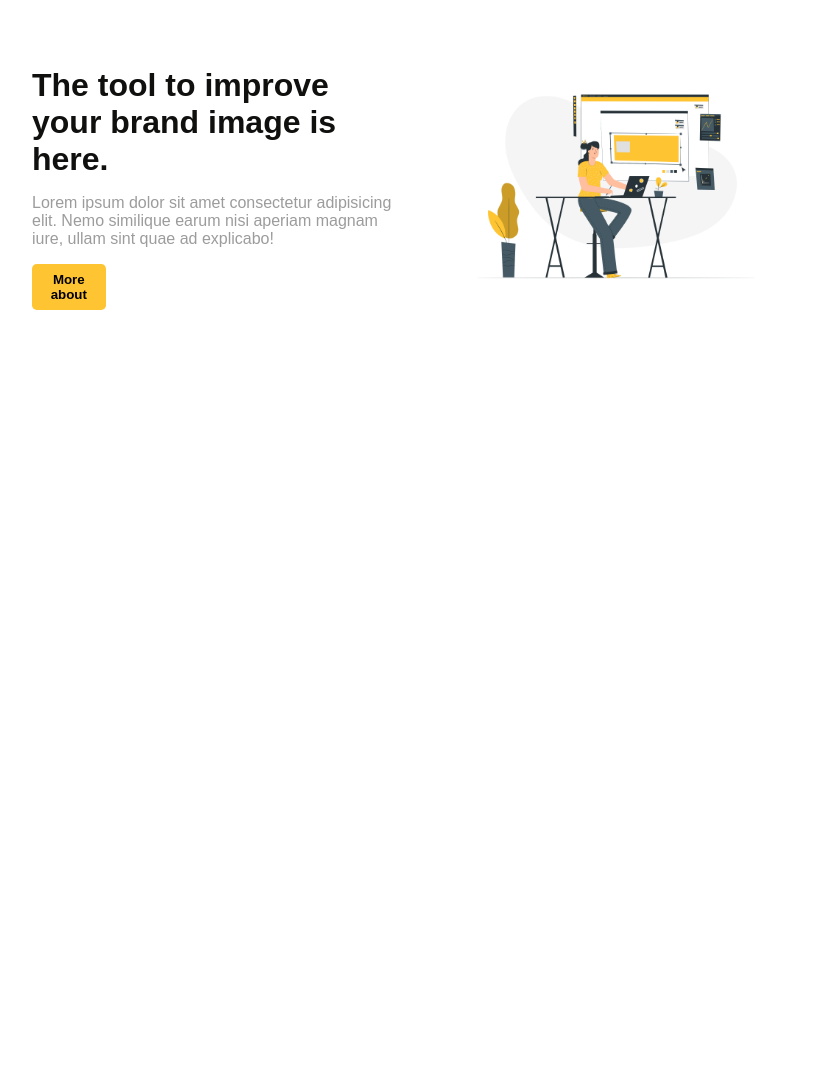
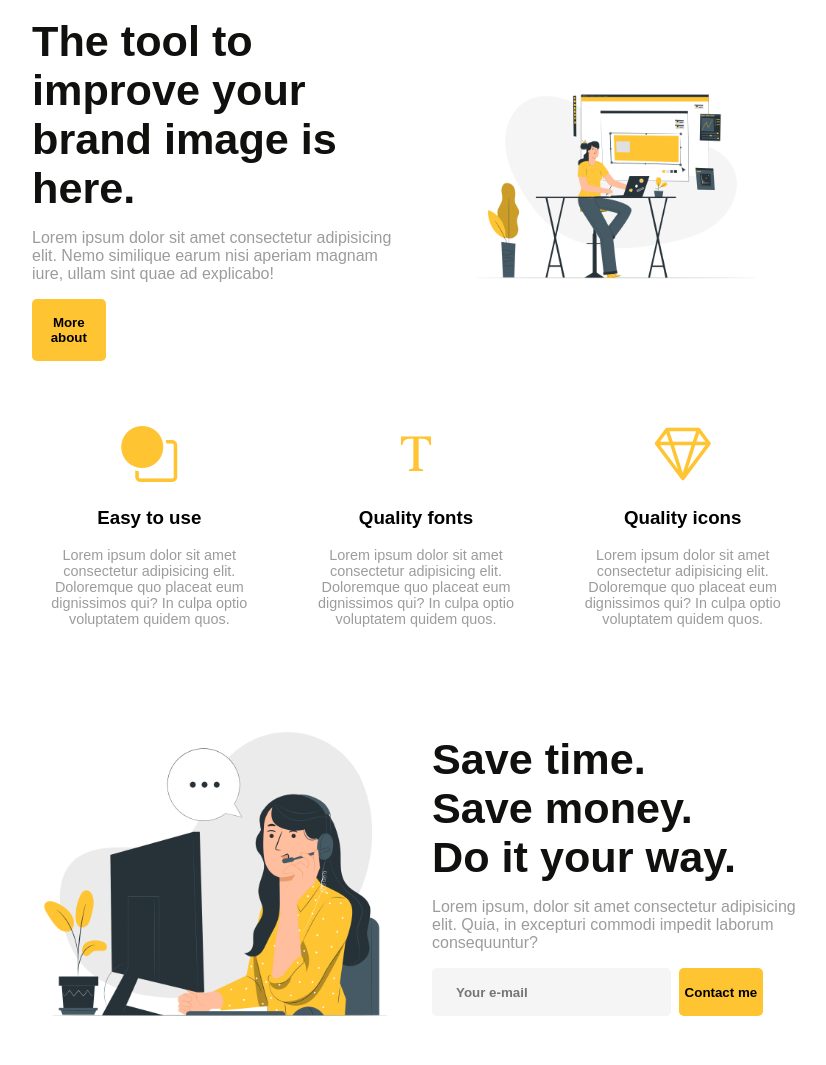
Before and after one commit to Tabares7/learning-sass, a website: page index.html in a window 1280 px wide. Shown: the part 764-1829 px from the top of the page, without its empty margins (224-1050 px from the left). Before the commit the page ends 1187 px from the top, so only its background shows below. Drawn offline with nearby package versions, Linux system fonts and the light colour scheme.

Commit message:
updating

```diff
--- a/index.html
+++ b/index.html
@@ -18,8 +18,12 @@
       <div class="header__logo">designcore</div>
       <nav class="nav">
         <ul class="nav__menu">
-          <li class="nav__menu__link"><a href="#" class="link">About</a></li>
-          <li class="nav__menu__link"><a href="#" class="link">Contact</a></li>
+          <li class="nav__menu__link">
+            <a href="#about" class="link">About</a>
+          </li>
+          <li class="nav__menu__link">
+            <a href="#contact" class="link">Contact</a>
+          </li>
         </ul>
       </nav>
     </header>
@@ -86,11 +90,10 @@
           quos.
         </p>
       </div>
-
     </section>
 
     <!--? ABOUT SECTION-->
-    <section class="about">
+    <section id="about" class="about">
       <!--? about IMAGE-->
       <div class="about__img">
         <img src="img/Designer girl-pana.png" />
@@ -101,10 +104,79 @@
           The tool to improve your brand image is here.
         </h1>
         <p class="about__text__description">
-          Lorem ipsum dolor sit amet consectetur adipisicing elit. Nemo similique earum nisi aperiam magnam iure, ullam sint quae ad explicabo!
+          Lorem ipsum dolor sit amet consectetur adipisicing elit. Nemo
+          similique earum nisi aperiam magnam iure, ullam sint quae ad
+          explicabo!
         </p>
         <button class="about__text__btn">More about</button>
       </div>
     </section>
+
+    <!--? FEATURE CARDS SECTION-->
+    <section class="feature-cards">
+      <div class="feature-cards__card">
+        <i class="bi bi-circle-square feature-cards__card__icon"></i>
+        <h3 class="feature-cards__card__title">Easy to use</h3>
+        <p class="feature-cards__card__description">
+          Lorem ipsum dolor sit amet consectetur adipisicing elit. Doloremque
+          quo placeat eum dignissimos qui? In culpa optio voluptatem quidem
+          quos.
+        </p>
+      </div>
+
+      <div class="feature-cards__card">
+        <i class="bi bi-fonts feature-cards__card__icon"></i>
+        <h3 class="feature-cards__card__title">Quality fonts</h3>
+        <p class="feature-cards__card__description">
+          Lorem ipsum dolor sit amet consectetur adipisicing elit. Doloremque
+          quo placeat eum dignissimos qui? In culpa optio voluptatem quidem
+          quos.
+        </p>
+      </div>
+
+      <div class="feature-cards__card">
+        <i class="bi bi-gem feature-cards__card__icon"></i>
+        <h3 class="feature-cards__card__title">Quality icons</h3>
+        <p class="feature-cards__card__description">
+          Lorem ipsum dolor sit amet consectetur adipisicing elit. Doloremque
+          quo placeat eum dignissimos qui? In culpa optio voluptatem quidem
+          quos.
+        </p>
+      </div>
+    </section>
+
+    <!--? CONTACT SECTION-->
+    <section id="contact" class="contact">
+      <!--? contact IMAGE-->
+      <div class="contact__img">
+        <img src="img/Contact us-pana.png" />
+      </div>
+      <!--? contact TEXT-->
+      <div class="contact__text">
+        <h1 class="contact__text__title">
+          Save time.<br />
+          Save money. <br />
+          Do it your way.
+        </h1>
+        <p class="contact__text__description">
+          Lorem ipsum, dolor sit amet consectetur adipisicing elit. Quia, in
+          excepturi commodi impedit laborum consequuntur?
+        </p>
+        <form action="" class="contact__text__form">
+          <input
+            type="email"
+            name="email"
+            id="email"
+            placeholder="Your e-mail"
+            class="contact__text__form__input"
+          />
+          <input
+            type="submit"
+            value="Contact me"
+            class="contact__text__form__submit"
+          />
+        </form>
+      </div>
+    </section>
   </body>
 </html>
--- a/sass/_medias-querys.scss
+++ b/sass/_medias-querys.scss
@@ -1,40 +1,21 @@
 @media (max-width: 390px) {
   body {
     width: 100vw;
+    margin: 0;
   }
+
+
 
   .welcome {
     flex-direction: column;
 
-
-    &__text{
-
-        &__title{
-            font-size: 1.7rem;
-        }
-
-        &__description{
-        }
-        &__form{
-            display: flex;
-            gap: 0.5rem;
-            width: 90%;
-
-            &__input{
-                flex: 4;
-                height: 2rem;
-                border: none;
-                background-color: #e9e9e975;
-                padding: .5rem;
-                font-weight: 600;
-            }
-            &__submit{
-                flex: 1;
-                border: none;
-                border-radius: .3rem;
-                font-weight: 600;
-            }
-        }
+    &__text {
+      background-color: red;
+      background-color: red($color: #000000);
+      &__title {
+        font-size: 10rem;
+        color: red;
+      }
     }
+  }
 }
-}
--- a/sass/styles.scss
+++ b/sass/styles.scss
@@ -5,6 +5,13 @@ $dark-color: #10100f;
 $gray-color: #9c9c9c;
 @import url("https://fonts.googleapis.com/css2?family=Lato:ital,wght@0,900;1,900&family=Montserrat:ital,wght@0,100;0,300;0,500;0,900;1,300;1,500&display=swap");
 
+*{
+    box-sizing: border-box;
+}
+
+html{
+    scroll-behavior: smooth;
+}
 body {
   width: 60vw;
   margin: 0 auto;
@@ -91,7 +98,8 @@ section {
         height: 2rem;
         border: none;
         background-color: #e9e9e975;
-        padding: 0.5rem;
+        padding: 1.5rem;
+        border-radius: 0.3rem;
         font-weight: 600;
       }
       &__submit {
@@ -154,7 +162,7 @@ section {
 
     &__title {
       color: $dark-color;
-      font-size: 2rem;
+      font-size: 2.7rem;
       margin: 0;
       padding: 0;
     }
@@ -170,8 +178,90 @@ section {
       background-color: $orange-color;
       border-radius: 0.3rem;
       font-weight: 600;
-      padding: 0.5rem;
+      padding: 1rem 0.5rem ;
 
     }
   }
 }
+
+.feature-cards {
+    display: flex;
+    gap: 2rem;
+
+    &__card {
+      text-align: center;
+
+      &__icon {
+        margin-bottom: 1rem;
+        font-size: 3.5rem;
+        color: $orange-color;
+        font-weight: bolder;
+      }
+
+      &__title {
+        font-weight: 700;
+      }
+
+      &__description {
+        color: $gray-color;
+        font-size: 0.9rem;
+      }
+    }
+  }
+
+  .contact{
+    display: flex;
+    align-items: center;
+    justify-content: center;
+    // background-color: aquamarine;
+    gap: 2rem;
+
+    &__img {
+      flex: 2;
+
+      img {
+        width: 100%;
+        height: auto;
+      }
+    }
+
+    &__text {
+      flex: 2;
+      display: flex;
+      flex-direction: column;
+      justify-content: center;
+
+      &__title {
+        color: $dark-color;
+        font-size: 2.7rem;
+        margin: 0;
+        padding: 0;
+      }
+
+      &__description {
+        color: $gray-color;
+      }
+      &__form {
+        display: flex;
+        gap: 0.5rem;
+        width: 90%;
+
+        &__input {
+          flex: 4;
+          height: 2rem;
+          border: none;
+          background-color: #e9e9e975;
+          padding: 1.5rem;
+          border-radius: 0.3rem;
+          font-weight: 600;
+        }
+        &__submit {
+          flex: 1;
+          border: none;
+          background-color: $orange-color;
+          border-radius: 0.3rem;
+          font-weight: 600;
+        }
+      }
+    }
+  }
```
Also changed, not shown: css/styles.css, img/Contact us-pana.png (added), 1 other file.
